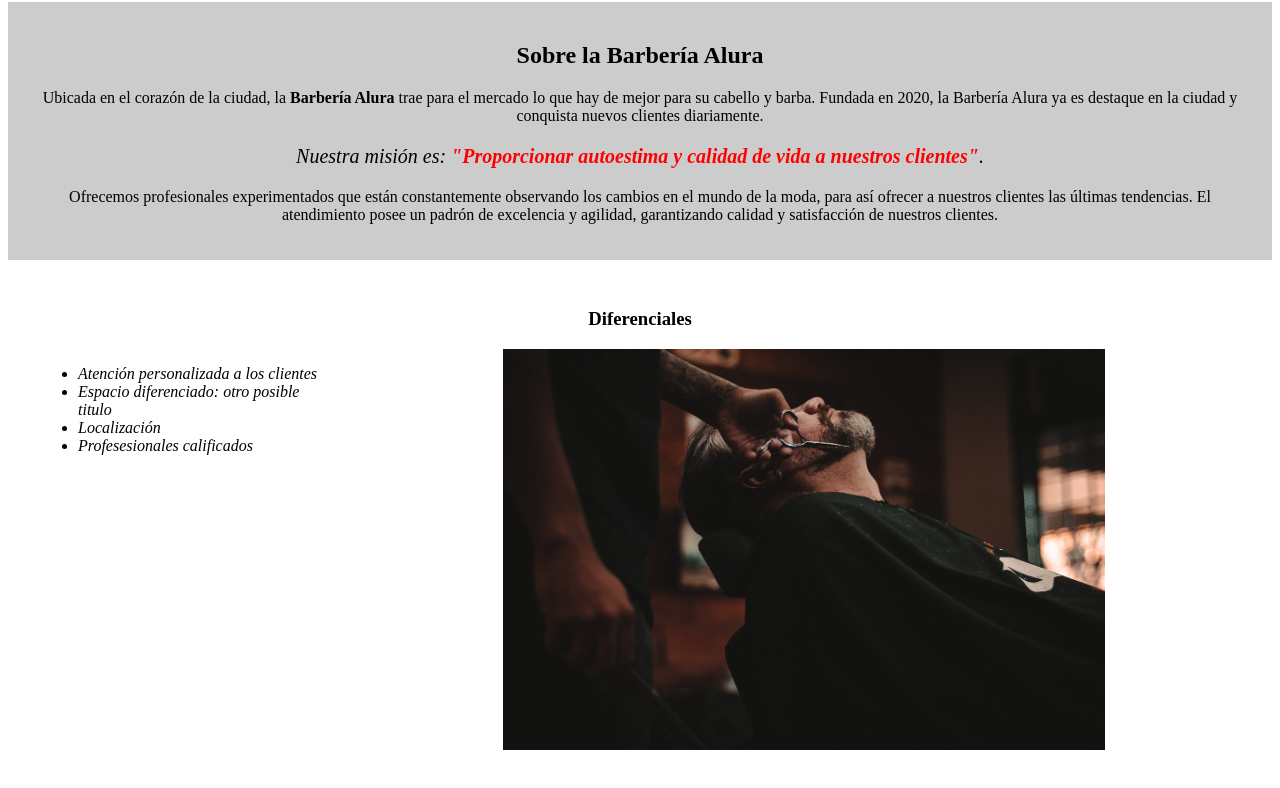
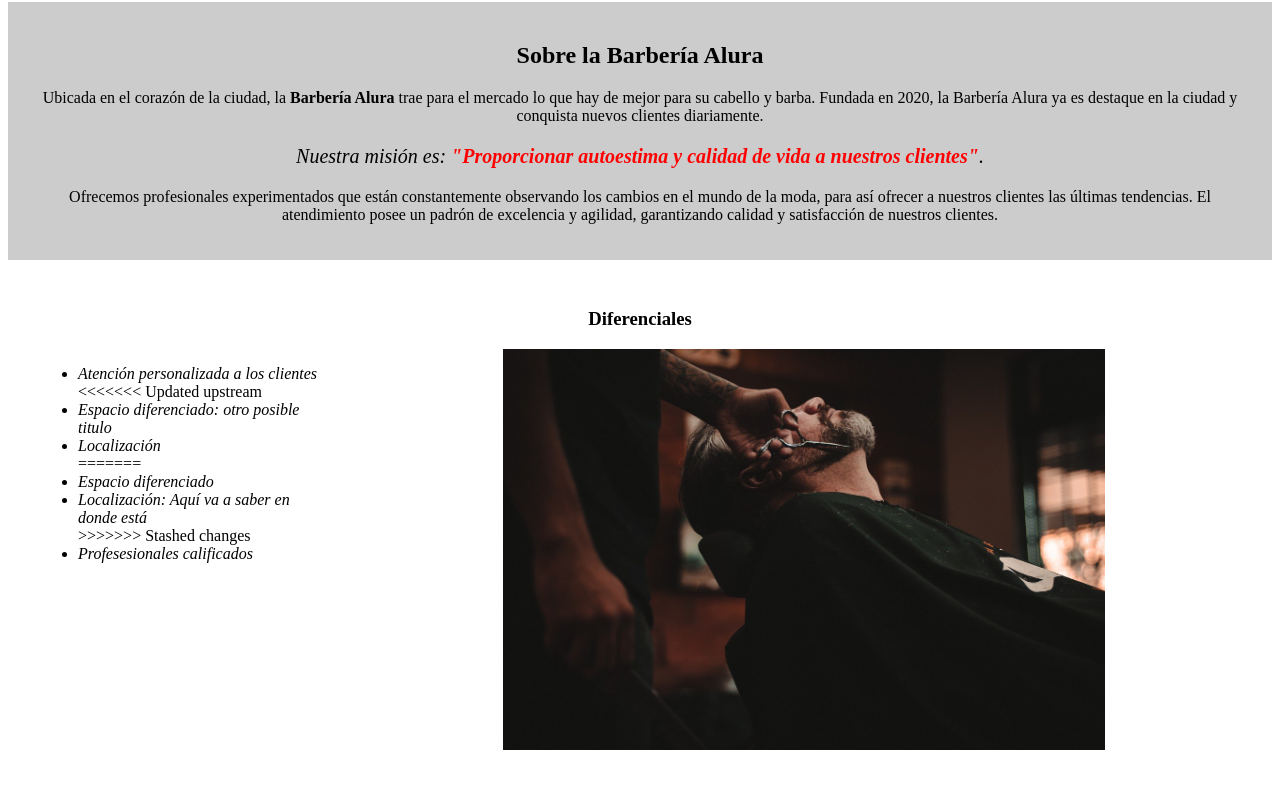
Before and after one commit to Ceni1994/principianteProgramacion, a plain HTML site: page index.html in a window 1280 px wide. Shown: the part 556-1344 px from the top of the page. Drawn offline with Linux system fonts and the light colour scheme.

Commit message:
Subiendo cambios para pobrar el comando stash

```diff
--- a/index.html
+++ b/index.html
@@ -36,8 +36,13 @@
 
             <ul>
                 <li class="items">Atención personalizada a los clientes</li>
+<<<<<<< Updated upstream
                 <li class="items">Espacio diferenciado: otro posible titulo</li>
                 <li class="items">Localización</li>
+=======
+                <li class="items">Espacio diferenciado</li>
+                <li class="items">Localización: Aquí va a saber en donde está</li>
+>>>>>>> Stashed changes
                 <li class="items">Profesesionales calificados</li>
             </ul>
 
```
